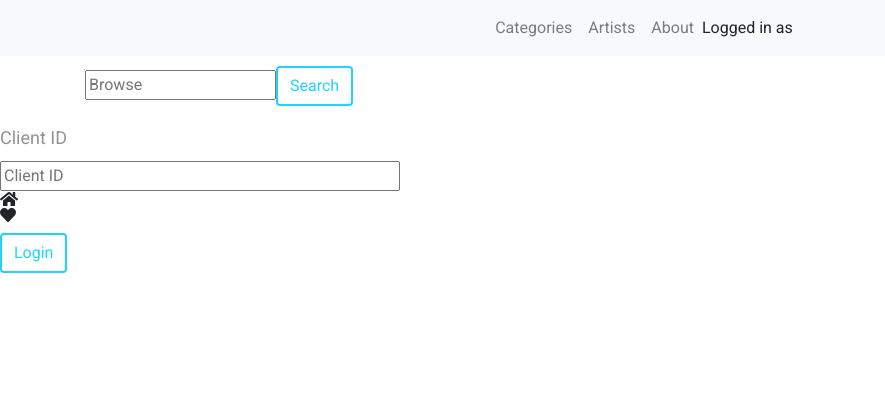
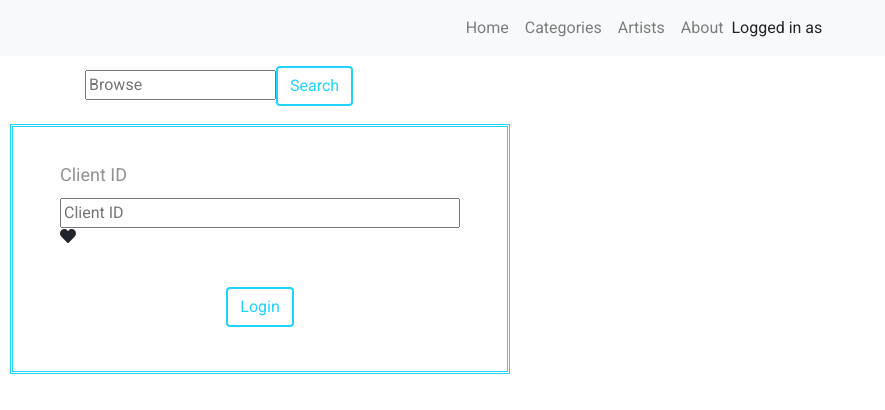
Before and after one commit to adina05/myspotify, a React (Create React App) app: page /login in a window 1280 px wide. Shown: the top 410 px of the page, without its empty margins (0-885 px from the left). Built offline with nearby package versions, Linux system fonts and the light colour scheme.

Commit message:
new updates

```diff
--- a/src/App.js
+++ b/src/App.js
@@ -7,6 +7,7 @@ import Artists from "./pages/Artists";
 import Categories from "./pages/Categories";
 import Category from "./components/Category";
 import Header from "./components/Header";
+import Home from "./pages/Home";
 import ErrorBoundary from './pages/ErrorBoundary';
 import Login from './pages/Login';
 import Playlists from "./pages/Playlists";
@@ -40,6 +41,9 @@ function App() {
                          path="/categories"
                          component={Category}/>
                     <Route
+                        path="/Home"
+                        component={Home}/>
+                    <Route
                          path="/login"
                          component={Login}/>
                     <Route
--- /dev/null
+++ b/src/components/Artist.css
@@ -0,0 +1,37 @@
+.artist__wrapper {
+    transition-property: transform;
+    transition-duration: 1s;
+}
+.artist__image {
+    width: 200px;
+    height: 200px;
+
+    border-radius: 12px;
+}
+.artist__title{
+    font-size: 20px;
+    line-height: 24px;
+    font-family: 'Roboto Condensed';
+    font-weight: bold;
+
+    margin: 15px 0 8px;
+}
+.artist__description{
+    font-size: 12px;
+    line-height: 14px;
+}
+.artist__title,
+.artist__description {
+    color: #727272;
+}
+
+.artist__wrapper:hover {
+    transform: scale(1.1);
+}
+.artist__wrapper:hover a {
+    text-decoration: none;
+}
+
+.playlist__wrapper:hover a {
+    text-decoration: none;
+}
--- a/src/components/Artist.js
+++ b/src/components/Artist.js
@@ -1,6 +1,6 @@
 import React from 'react';
 import { Link } from 'react-router-dom';
-//import "./Artist.css";
+import "./Artist.css";
 
 class Artist extends React.Component {
 
--- a/src/components/Header.js
+++ b/src/components/Header.js
@@ -1,7 +1,6 @@
 import React, {useState, useEffect} from "react";
 import { Navbar, Nav } from "react-bootstrap";
 import { withRouter } from 'react-router-dom';
-import SearchBar from "./SearchBar";
 import { checkAndReturnToken } from "../utils"
 
  const Header=(props)=>{
@@ -42,6 +41,9 @@ import { checkAndReturnToken } from "../utils"
                     <Navbar.Collapse id="basic-navbar-nav">
                     <Nav className="pages-links">
                         <Nav.Item>
+                            <Nav.Link href="/home">Home</Nav.Link>
+                        </Nav.Item>
+                        <Nav.Item>
                             <Nav.Link href="/categories">Categories</Nav.Link>
                         </Nav.Item>
                         <Nav.Item>
--- a/src/components/LabeledInput.css
+++ b/src/components/LabeledInput.css
@@ -1,4 +1,15 @@
+.labeled__wrapper{
+    display: flex;
+    align-items: center;
+    flex-direction: column;
+    justify-content: space-evenly;
+    margin-left: 10px;
 
+    width: 500px;
+    height: 250px;
+    border-style: double;
+    border-color:#21D4FD;
+}
 .labeled__input{
     display:flex;
     flex-direction: column;
--- a/src/components/LabeledInput.js
+++ b/src/components/LabeledInput.js
@@ -1,5 +1,5 @@
 import React from "react";
-import {faHeart, faHome} from "@fortawesome/free-solid-svg-icons";
+import {faHeart} from "@fortawesome/free-solid-svg-icons";
 import { FontAwesomeIcon } from "@fortawesome/react-fontawesome";
 
 import "./LabeledInput.css";
@@ -56,9 +56,6 @@ class LabeledInput extends React.Component {
                      value={this.state.value}
                      onChange={this.onChangeHandler}
                  />
-                   <FontAwesomeIcon
-                       icon={faHome}
-                   />
                  <FontAwesomeIcon
                      icon={faHeart}
                  />
--- a/src/pages/Artists.js
+++ b/src/pages/Artists.js
@@ -32,7 +32,7 @@ class Artists extends React.Component{
                 isLoading: true
             });
 
-            const result = await fetch('https://api.spotify.com/v1/artists?ids=0oSGxfWSnnOXhD2fKuz2Gy,3dBVyJ7JuOMt4GE9607Qin', {
+            const result = await fetch('https://api.spotify.com/v1/artists?ids=0oSGxfWSnnOXhD2fKuz2Gy,3dBVyJ7JuOMt4GE9607Qin,0OdUWJ0sBjDrqHygGUXeCF,1vCWHaC5f2uS3yhpwWbIA6,43ZHCT0cAZBISjO8DG9PnE', {
                 method: 'GET',
                 headers: {
                     Authorization: `Bearer ${token}`
@@ -95,7 +95,7 @@ class Artists extends React.Component{
         }
 
         return (
-            <div className="categories__wrapper">
+            <div className="artists__wrapper">
                 <Switch>
                     <Route
                         path={`${this.props.match.path}/:id`}
--- /dev/null
+++ b/src/pages/Home.js
@@ -0,0 +1,13 @@
+import React from "react";
+import "./Home.css"
+
+const Home = () => {
+    return (
+        <div>
+            Home page
+        </div>
+    )
+}
+
+
+export default Home;
--- a/src/pages/Login.js
+++ b/src/pages/Login.js
@@ -40,7 +40,7 @@ class Login extends React.Component {
 
     render() {
         return (
-           <div>
+           <div className="labeled__wrapper">
                 <LabeledInput
                     id="client-id"
                     label="Client ID"
```
Also changed, not shown: src/pages/Artists.css (added, +15 -0 lines), src/pages/Home.css (added).
